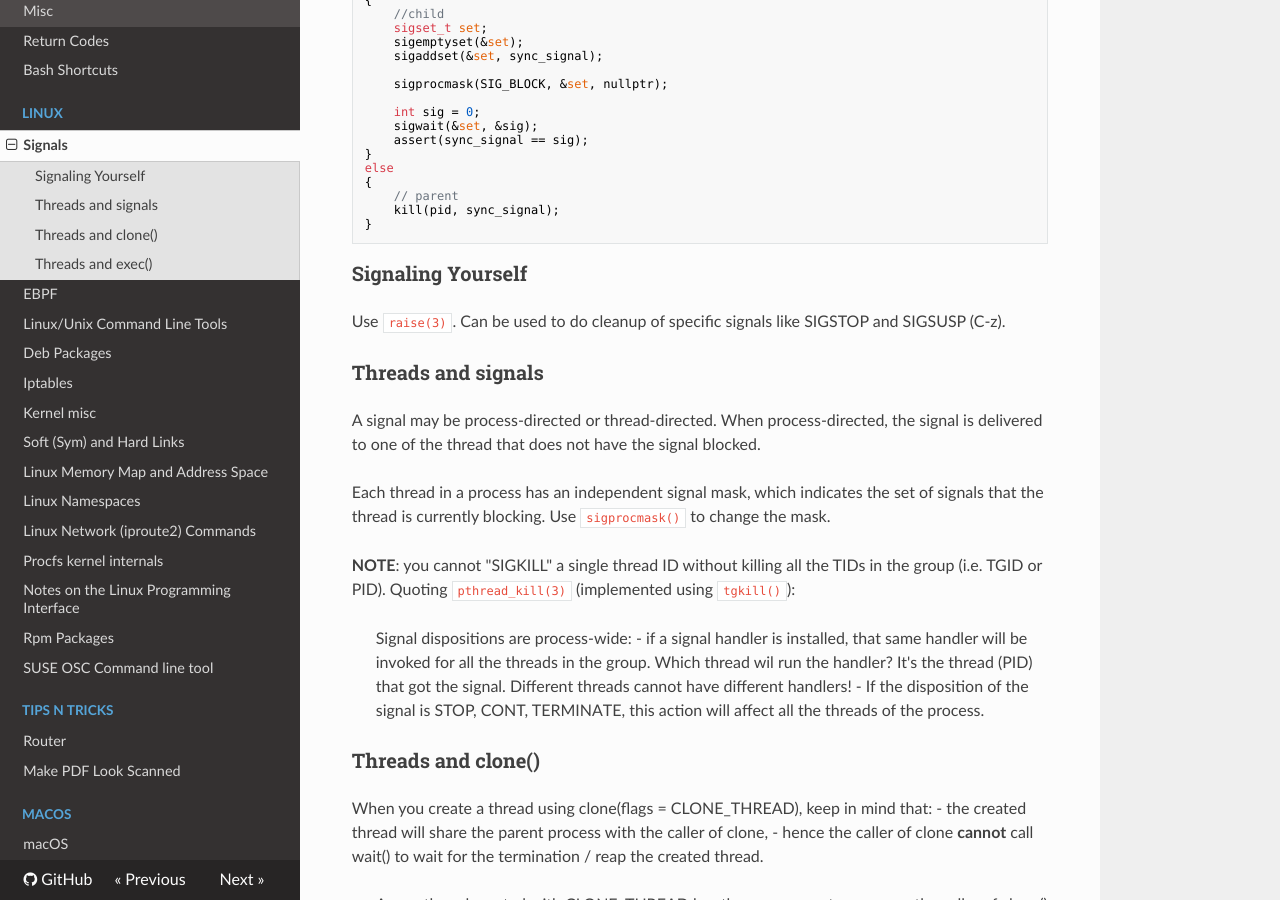
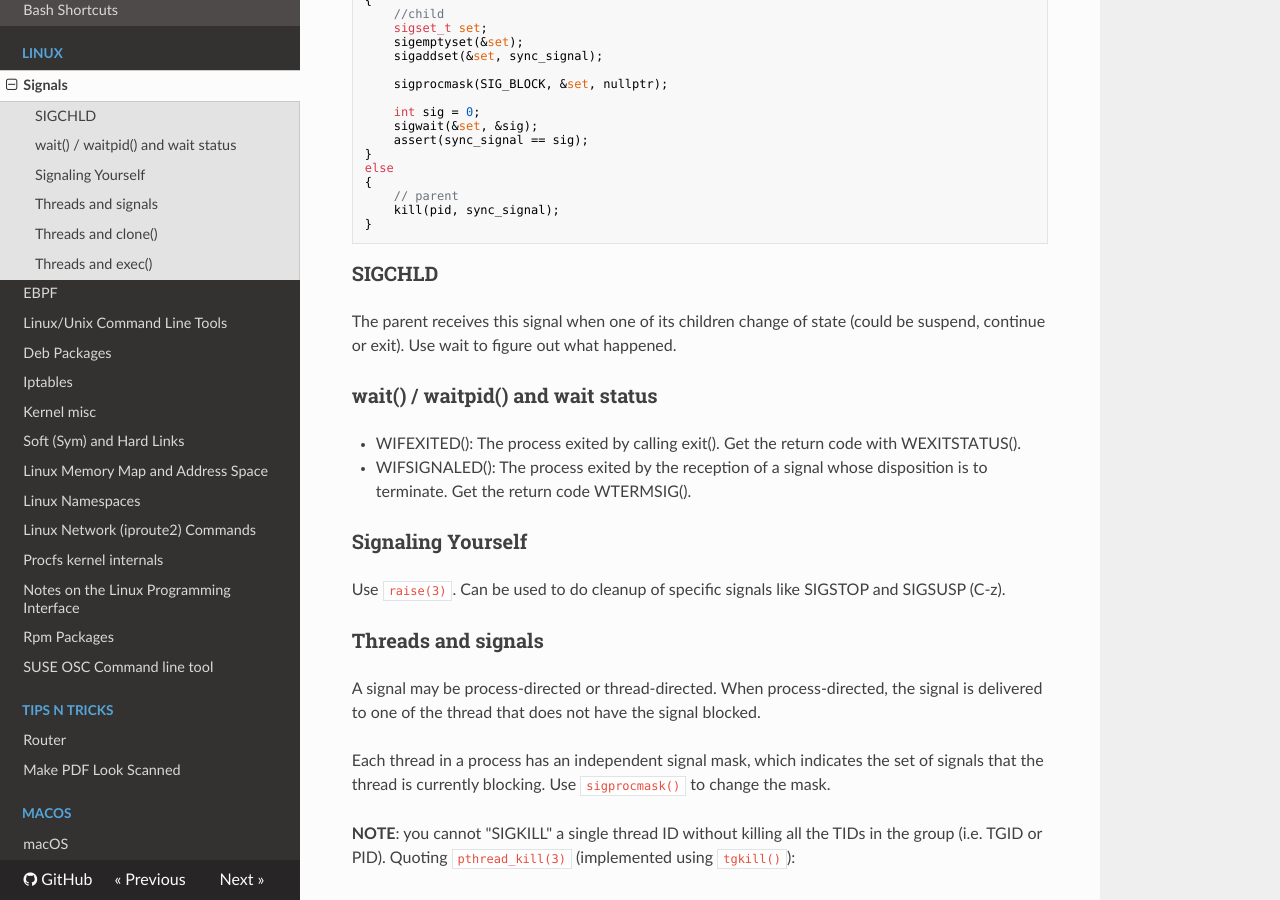
Before and after one commit to marcov/tech-notes, an MkDocs documentation site: the page built from docs/Linux/Signals.md, in a window 1280 px wide and 900 px high, scrolled down 858 px. Built offline with MkDocs 1.6.1, drawn with Linux system fonts in a browser that asks for light colours; nearby versions of some CDN libraries.

Commit message:
clarify signals

````diff
--- a/docs/Linux/Signals.md
+++ b/docs/Linux/Signals.md
@@ -61,6 +61,19 @@ else
 }
 ```
 
+### SIGCHLD
+
+The parent receives this signal when one of its children change of state (could be
+suspend, continue or exit). Use wait to figure  out what happened.
+
+### wait() / waitpid() and wait status
+
+- WIFEXITED(): The process exited by calling exit(). Get the return code with
+  WEXITSTATUS().
+
+- WIFSIGNALED(): The process exited by the reception of a signal whose
+  disposition is to terminate. Get the return code WTERMSIG().
+
 ### Signaling Yourself
 
 Use `raise(3)`. Can be used to do cleanup of specific signals like SIGSTOP and SIGSUSP (C-z).
````
